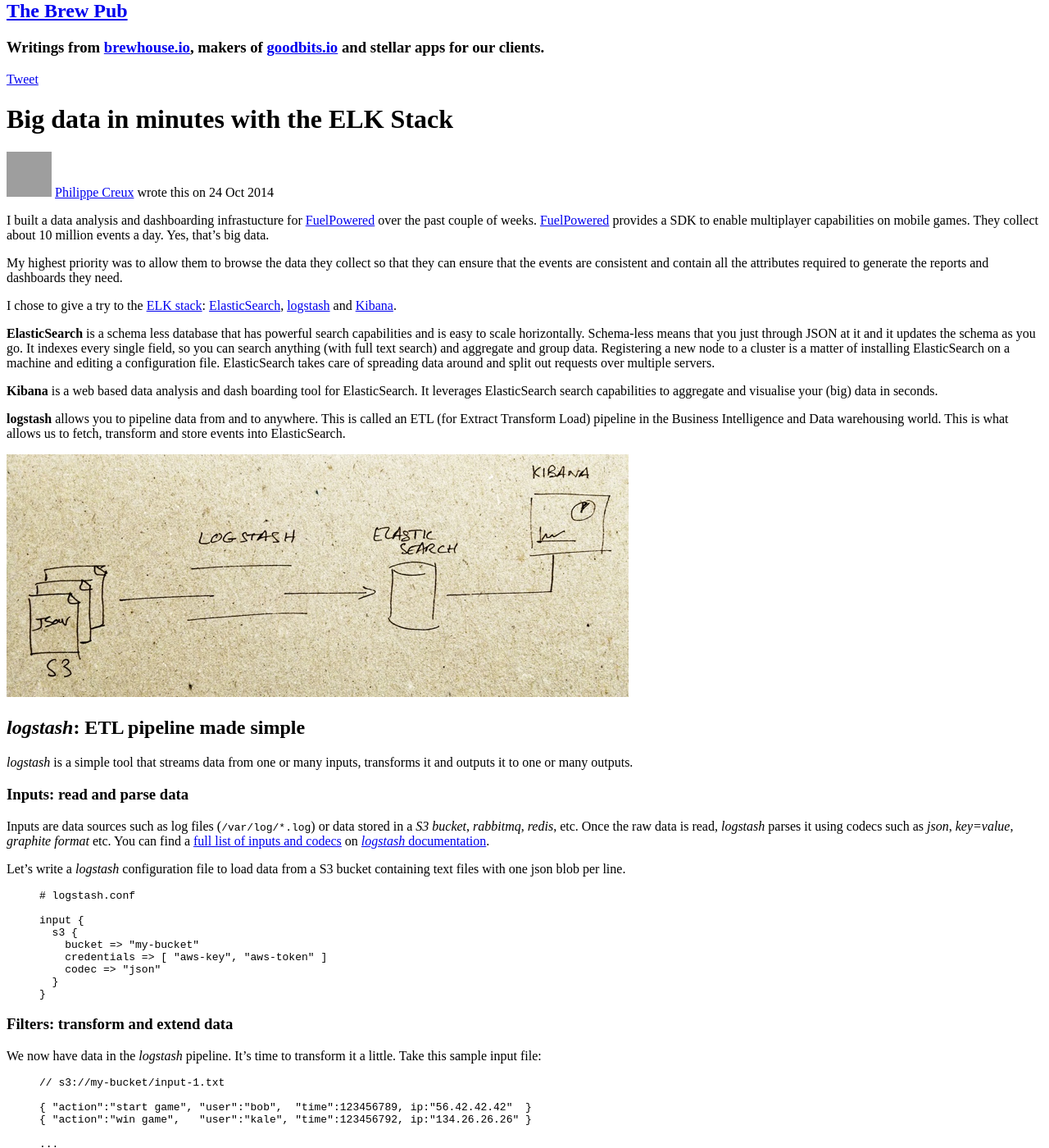
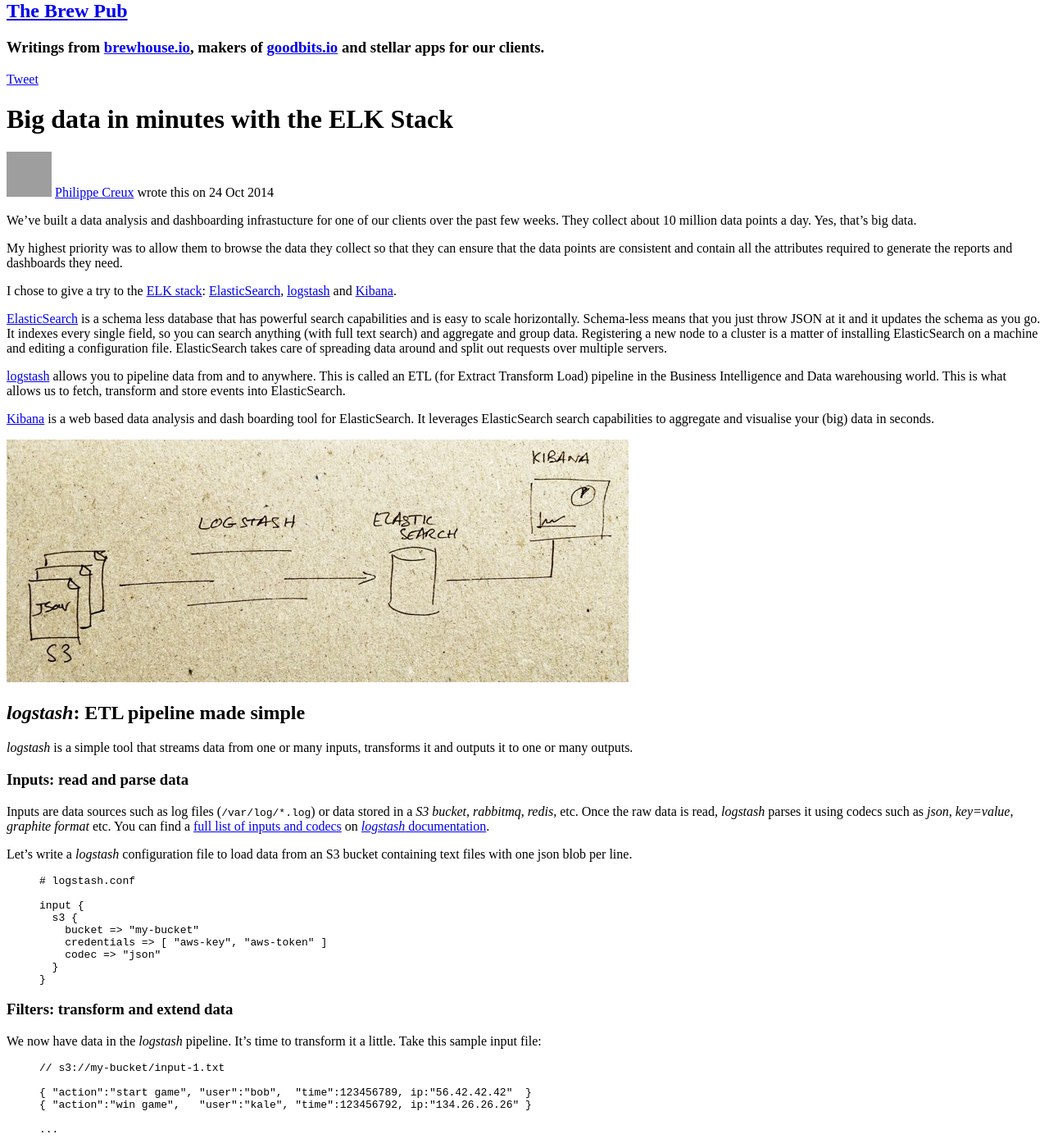
Before and after one commit to BrewhouseTeam/brewhouseteam.github.io, a Jekyll site: the page built from _posts/2014-10-24-big-data-with-elk-stack.md, in a window 1280 px wide and 1400 px high, scrolled down 746 px. Shown: the whole window at 82% size. Built offline with Jekyll 4.4.1, drawn with Linux system fonts in a browser that asks for light colours; comment, search, counter and statistics services are not loaded; a style sheet for code colours, icons or effects is not loaded; some of the changed text lies outside the part shown; grey boxes are pictures that could not be loaded.

Commit message:
Fix after kalv & lana reviews

```diff
--- a/_posts/2014-10-24-big-data-with-elk-stack.md
+++ b/_posts/2014-10-24-big-data-with-elk-stack.md
@@ -12,22 +12,22 @@
   - bigdata
 ---
 
-I built a data analysis and dashboarding infrastucture for [FuelPowered](http://www.fuelpowered.com) over the past couple of weeks. [FuelPowered](http://www.fuelpowered.com/) provides a SDK to enable multiplayer capabilities on mobile games. They collect about 10 million events a day. Yes, that’s big data.
+We've built a data analysis and dashboarding infrastucture for one of our clients over the past few weeks. They collect about 10 million data points a day. Yes, that’s big data.
 
-My highest priority was to allow them to browse the data they collect so that they can ensure that the events are consistent and contain all the attributes required to generate the reports and dashboards they need.
+My highest priority was to allow them to browse the data they collect so that they can ensure that the data points are consistent and contain all the attributes required to generate the reports and dashboards they need.
 
 I chose to give a try to the [ELK stack](http://www.elasticsearch.org/overview/): [ElasticSearch](http://www.elasticsearch.org/overview/elasticsearch/), [logstash](http://www.elasticsearch.org/overview/logstash/) and [Kibana](http://www.elasticsearch.org/overview/kibana/).
 
 <!-- break -->
 
-**ElasticSearch** is a schema less database that has powerful search capabilities and is easy to scale horizontally. Schema-less means that you just through JSON at it and it updates the schema as you go. It indexes every single field, so you can search anything (with full text search) and aggregate and group data. Registering a new node to a cluster is a matter of installing ElasticSearch on a machine and editing a configuration file. ElasticSearch takes care of spreading data around and split out requests over multiple servers.
+[ElasticSearch](http://www.elasticsearch.org/overview/elasticsearch/) is a schema less database that has powerful search capabilities and is easy to scale horizontally. Schema-less means that you just throw JSON at it and it updates the schema as you go. It indexes every single field, so you can search anything (with full text search) and aggregate and group data. Registering a new node to a cluster is a matter of installing ElasticSearch on a machine and editing a configuration file. ElasticSearch takes care of spreading data around and split out requests over multiple servers.
 
-**Kibana** is a web based data analysis and dash boarding tool for ElasticSearch. It leverages ElasticSearch search capabilities to aggregate and visualise your (big) data in seconds.
+[logstash](http://www.elasticsearch.org/overview/logstash/) allows you to pipeline data from and to anywhere. This is called an ETL (for Extract Transform Load) pipeline in the Business Intelligence and Data warehousing world. This is what allows us to fetch, transform and store events into ElasticSearch.
 
-**logstash** allows you to pipeline data from and to anywhere. This is called an ETL (for Extract Transform Load) pipeline in the Business Intelligence and Data warehousing world. This is what allows us to fetch, transform and store events into ElasticSearch.
+[Kibana](http://www.elasticsearch.org/overview/kibana/) is a web based data analysis and dash boarding tool for ElasticSearch. It leverages ElasticSearch search capabilities to aggregate and visualise your (big) data in seconds.
 
 
-![logstash](/images/posts/2014/elk/flow.jpg)
+![flow](/images/posts/2014/elk/flow.jpg)
 
 ## *logstash*: ETL pipeline made simple
 
@@ -37,7 +37,7 @@
 
 Inputs are data sources such as log files (`/var/log/*.log`) or data stored in a *S3 bucket*, *rabbitmq*, *redis*, etc. Once the raw data is read, *logstash* parses it using codecs such as *json*, *key=value*, *graphite format* etc. You can find a [full list of inputs and codecs](http://logstash.net/docs/1.4.2/) on [*logstash* documentation](http://logstash.net/docs/1.4.2/).
 
-Let's write a *logstash* configuration file to load data from a S3 bucket containing text files with one json blob per line.
+Let's write a *logstash* configuration file to load data from an S3 bucket containing text files with one json blob per line.
 
 {% highlight ruby %}
 # logstash.conf
@@ -188,7 +188,7 @@
 {% endhighlight %}
 
 
-There is quite a lot going on in just a few lines of code eh?
+There is quite a lot going on in just a few lines of code, eh?
 
 On top of this *logstash* keeps track of the inputs it had processed. So you can restart it without being concerned of data duplication.
 
@@ -204,14 +204,16 @@
 
 There is an excellent [chef cookbook](https://github.com/lusis/chef-logstash) to deploy *logstash* in minutes.
 
-We decided to use a hosted solution to manage the ElasticSearch cluster. The top two seems to be [qbox.io](http://qbox.io) and [found.no](http://found.no). [found.no](http://found.no) provides reserved instance and allows you to scale your cluster without any downtime.
+We decided to use a hosted solution to manage the ElasticSearch cluster. The top two seem to be [qbox.io](http://qbox.io) and [found.no](http://found.no). [found.no](http://found.no) provides reserved instance and allows you to scale your cluster without any downtime.
 
-Kibana comes as a plugin on all hosted ElasticSearch services, so you've just have to tick a checkbox and you're ready to go!
+Kibana comes as a plugin on all hosted ElasticSearch services, so you just have to tick a checkbox and you're ready to go!
 
 Performance wise, an ElasticSearch cluster with 4 x [Amazon EC2 c3.xlarge](http://aws.amazon.com/ec2/instance-types/#Compute_Optimized) is sufficient to run Kibana reports on the last 30 days. This is about 3 billion data entries.
 
 ## ELK store and visualize huge amounts of data in minutes
 
-*logstash* enabled me to deliver a ETL pipeline that is highly performant, reliable and easy to maintain in a matter of hours. *Elastic Search* is a no brainer data base that ingest anything you throw at it and scale horizontaly when needs be. *Kibana* allows you to make sense of your data and publish dashboards in minutes. I recommend you giving it a try to these powerful and simple tools.
+*logstash* enabled me to deliver a ETL pipeline that is highly performant, reliable and easy to maintain in a matter of hours. *Elastic Search* is a no brainer data base that ingests anything you throw at it and scale horizontally when need be. *Kibana* allows you to make sense of your data and publish dashboards in minutes. I recommend you giving it a try to these powerful and simple tools.
 
 Kibana 4 is on the way and a final version should be released in the next couple of month. It provides new features to generate business-oriented reports such as unique counts, funnels, etc. Until then, and to report on years of data, we've implemented a pipeline to load data into Amazon Datawarehouse solution [Amazon Redshift](http://aws.amazon.com/redshift/). But this is a whole other story.
+
+If this is a project you're working on and would like some help, reach out for a chat!
```
Also changed, not shown: other parts of _posts/2014-10-24-big-data-with-elk-stack.md (+2 -2 lines).
